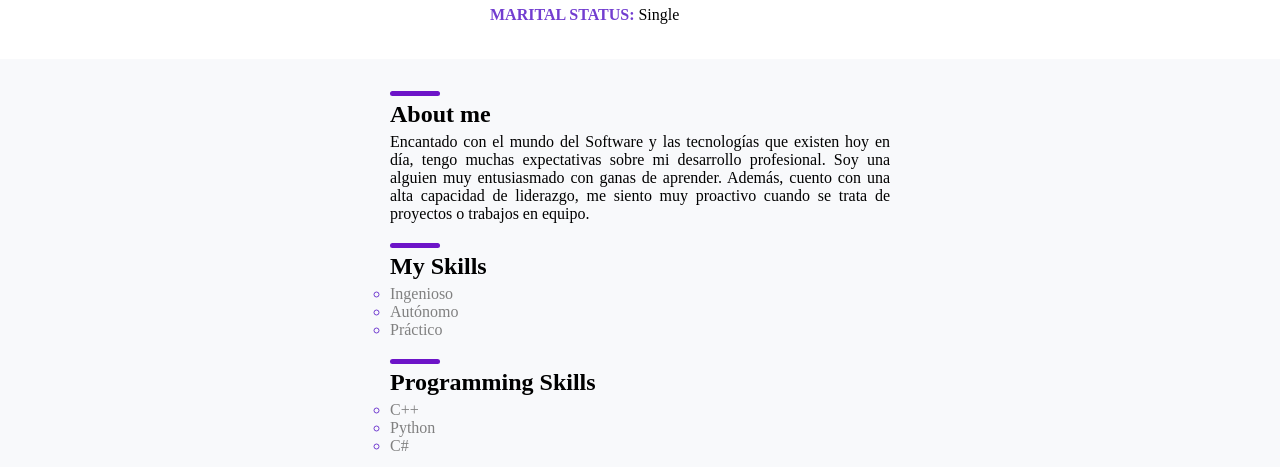
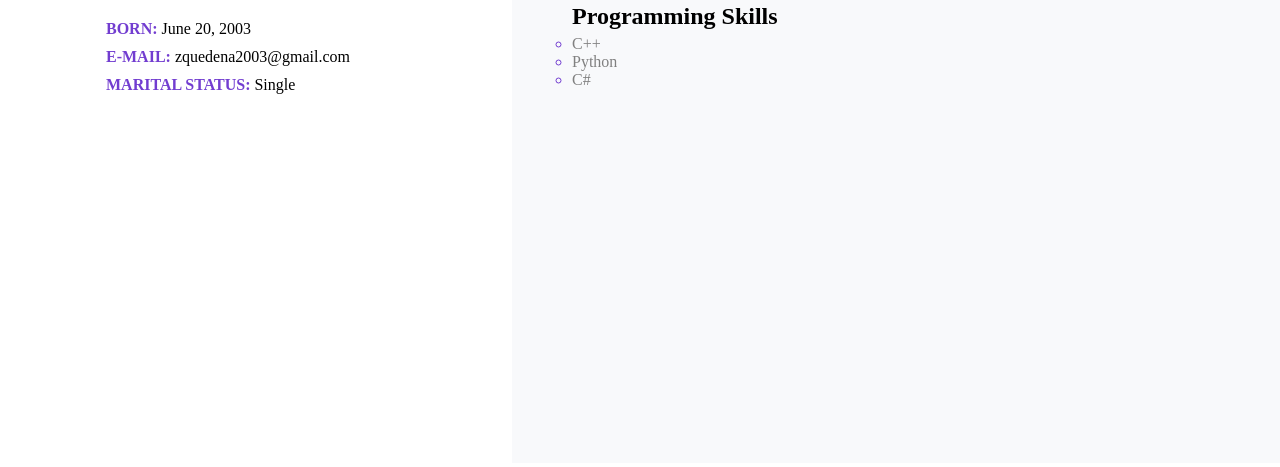
Before and after one commit to GonzaQued/GonzaQued.github.io, a plain HTML site: page index.html in a window 1280 px wide. Shown: the part 403-870 px from the top of the page. Drawn offline with Linux system fonts and the light colour scheme.

Commit message:
adding CSS Styles v3

```diff
--- a/src/styles.css
+++ b/src/styles.css
@@ -54,11 +54,14 @@ header div {
 
 .p-info div h1 {
   font-size: 35px;
+
 }
 
 .p-info div h2 {
   color: #B2BED1;
   font-size: 15px;
+
+  margin-bottom: 30px;
 }
 
 .p-info div p {
@@ -117,3 +120,37 @@ header div {
     width: 500px;
   }
 }
+
+@media (min-width: 810px) {
+
+  header a {
+    text-align: center;
+    width: 250px;
+  }
+
+  .container {
+    display: grid;
+    grid-template-columns: 40% auto;
+
+    margin: 0px;
+  }
+
+  .p-info {
+    margin-top: 80px;
+  }
+
+  .g-info {
+    margin: 0px;
+    padding: 60px;
+
+    height: 100vh;
+  }
+
+  .g-info div {
+    width: 95%;
+    margin: auto;
+    text-align: justify;
+
+    margin-right: 100px;
+  }
+}
```
